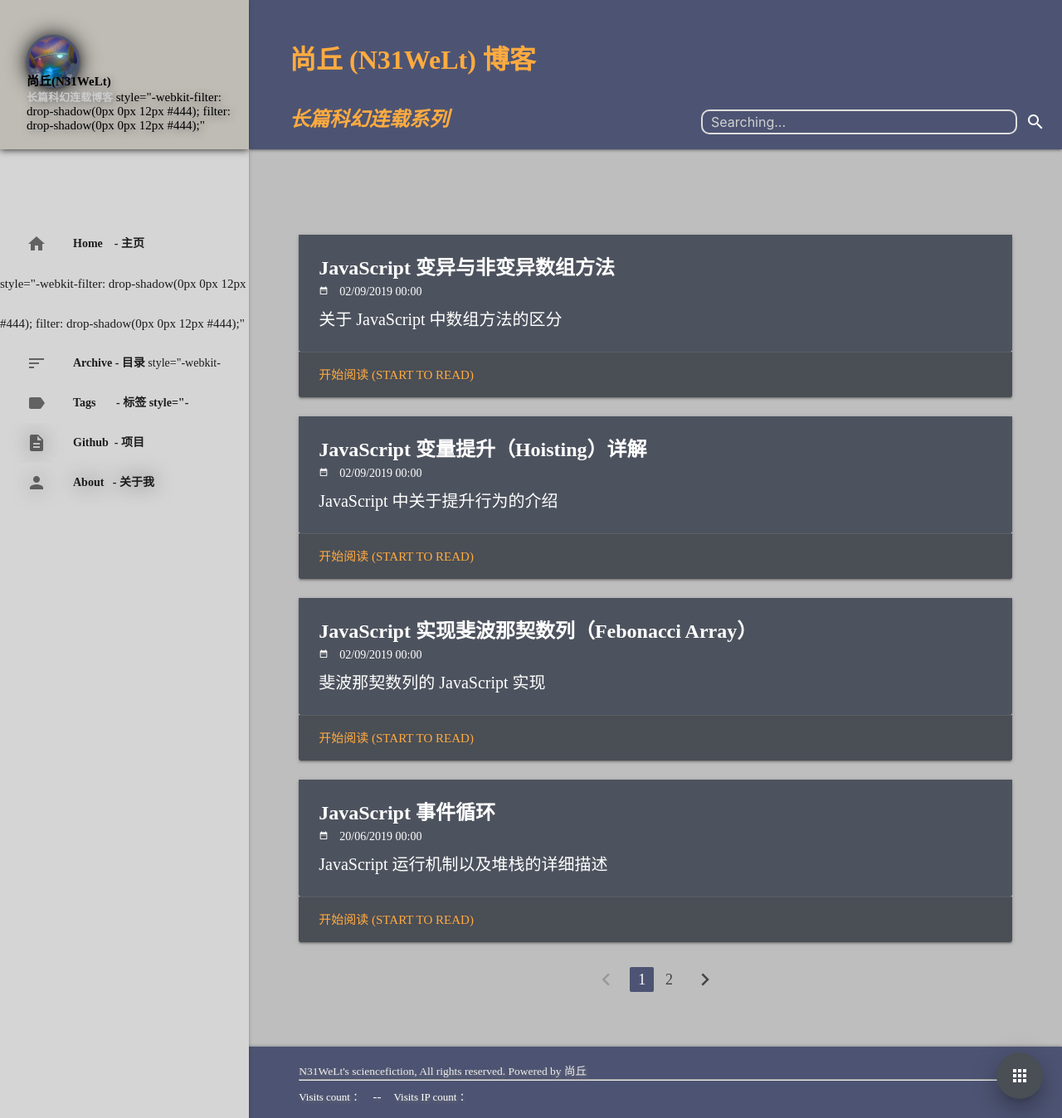
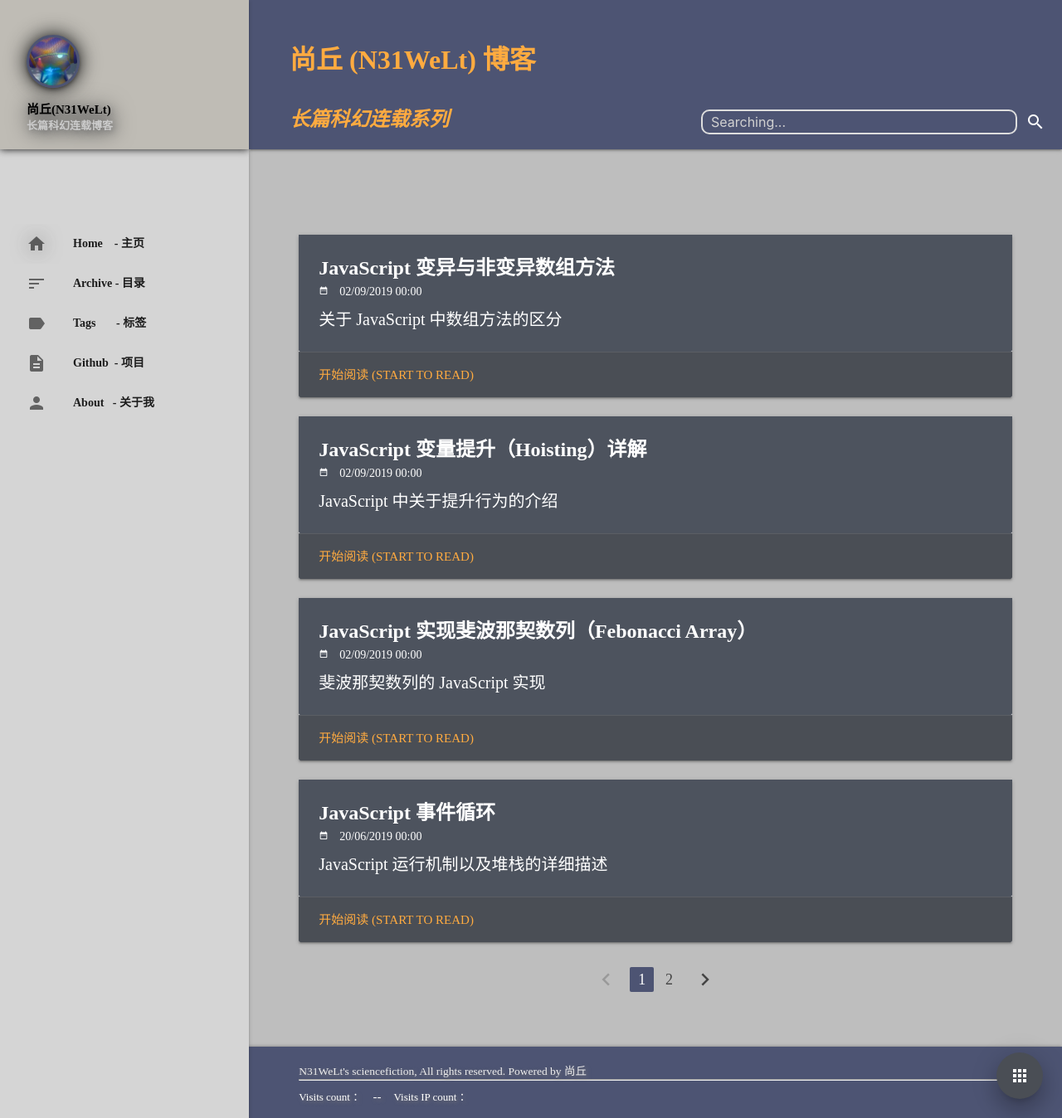
Before and after one commit to keepwalk/keepwalk.github.io, a Jekyll site: the page built from index.html, in a window 1280 px wide and 1348 px high. Shown: the whole window at 83% size. Built offline with Jekyll 4.4.1, drawn with Linux system fonts in a browser that asks for light colours; the list of posts is cut into pages by our own code; comment, search, counter and statistics services are not loaded.

Commit message:
Update header.html

```diff
--- a/_includes/header.html
+++ b/_includes/header.html
@@ -107,23 +107,23 @@
                     <a class="user-avatar" href="{{site.github_profile}}" target="_blank">
                         <img class="circle z-depth-2" src="/assets/img/user.png" width="64" style="-webkit-filter: drop-shadow(0px 0px 12px #111); filter: drop-shadow(0px 0px 12px #111);" />
                     </a>
-                    <div class="black-text user-info">
+                    <div class="black-text user-info" style="-webkit-filter: drop-shadow(0px 0px 12px #444); filter: drop-shadow(0px 0px 12px #444);" >
                         <b> {{site.user}}(N31WeLt)</b><br><font size="2"><b><font color="#CCCCCC">长篇科幻连载博客</font></b></font>
-                        style="-webkit-filter: drop-shadow(0px 0px 12px #444); filter: drop-shadow(0px 0px 12px #444);"
+
 
                         <!-- {{site.user_email}} -->
                     </div>
                 </div>
             </li>
             <br><br><br><br>
-            <li><a class="waves-effect" href="/"><i class="material-icons">home</i><b>Home&nbsp;&nbsp;&nbsp;&nbsp;-&nbsp;主页</b></a> style="-webkit-filter: drop-shadow(0px 0px 12px #444); filter: drop-shadow(0px 0px 12px #444);" </li>
-            <li><a class="waves-effect" href="/categories"><i class="material-icons">sort</i><b>Archive&nbsp;-&nbsp;目录</b> style="-webkit-filter: drop-shadow(0px 0px 12px #444); filter: drop-shadow(0px 0px 12px #444);" </a></li>
-            <li><a class="waves-effect" href="/tags"><i class="material-icons">label</i><b>Tags&nbsp;&nbsp;&nbsp;&nbsp;&nbsp;&nbsp;&nbsp;-&nbsp;标签 style="-webkit-filter: drop-shadow(0px 0px 12px #444); filter: drop-shadow(0px 0px 12px #444);" </b></a></li>
+            <li><a class="waves-effect" href="/"><i class="material-icons" style="-webkit-filter: drop-shadow(0px 0px 12px #444); filter: drop-shadow(0px 0px 12px #444);" >home</i><b>Home&nbsp;&nbsp;&nbsp;&nbsp;-&nbsp;主页</b></a>  </li>
+            <li><a class="waves-effect" href="/categories"><i class="material-icons">sort</i><b>Archive&nbsp;-&nbsp;目录</b>  </a></li>
+            <li><a class="waves-effect" href="/tags"><i class="material-icons">label</i><b>Tags&nbsp;&nbsp;&nbsp;&nbsp;&nbsp;&nbsp;&nbsp;-&nbsp;标签  </b></a></li>
             <!--  <li><a class="waves-effect" href="/tools"><i class="material-icons">build</i>Tools - 在线工具</a></li> -->
             <!--  <li><a class="waves-effect" href="/categories"><i class="material-icons">sort</i>Categories - 目录</a></li>  -->
-            <li><a class="waves-effect" href="/projects"><i class="material-icons" style="-webkit-filter: drop-shadow(0px 0px 12px #444); filter: drop-shadow(0px 0px 12px #444);" >description</i><b>Github&nbsp;&nbsp;-&nbsp;项目</b></a></li>
+            <li><a class="waves-effect" href="/projects"><i class="material-icons"  >description</i><b>Github&nbsp;&nbsp;-&nbsp;项目</b></a></li>
             <!-- <li><a class="waves-effect" href="/feed.xml" target="_blank"><i class="material-icons">rss_feed</i>RSS - 订阅</a></li> -->
-            <li><a class="waves-effect" style="-webkit-filter: drop-shadow(0px 0px 12px #444); filter: drop-shadow(0px 0px 12px #444); href="/about"><i class="material-icons">person</i><b>About&nbsp;&nbsp;&nbsp;-&nbsp;关于我</b></a></li>
+            <li><a class="waves-effect"  href="/about"><i class="material-icons">person</i><b>About&nbsp;&nbsp;&nbsp;-&nbsp;关于我</b></a></li>
             <!-- <li><a class="waves-effect" href="/contact"><i class="material-icons">email</i>Contact - 联系我</a></li> -->
             <!-- 华为云广告 -->
             <li class="ad">
```
